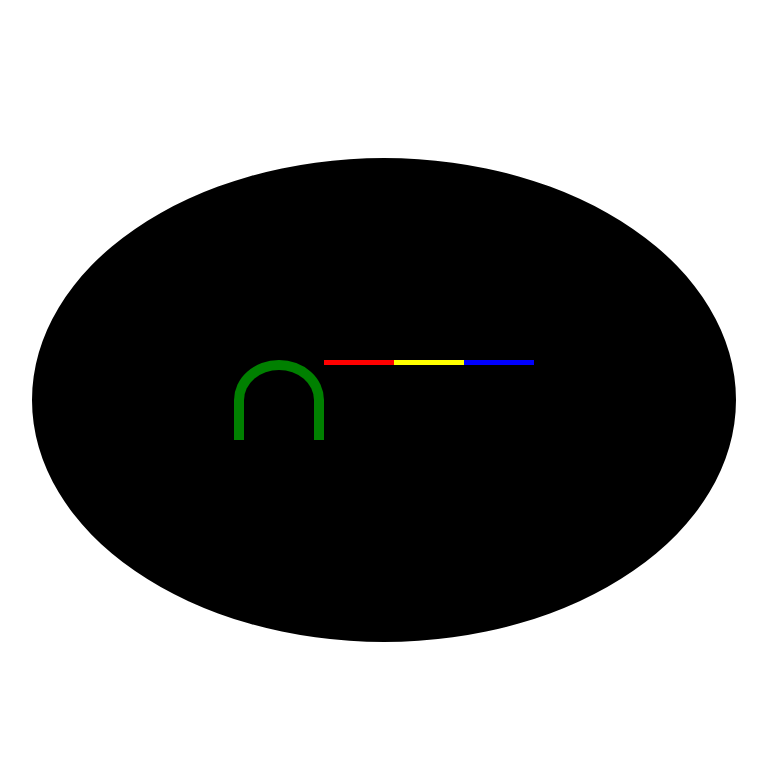
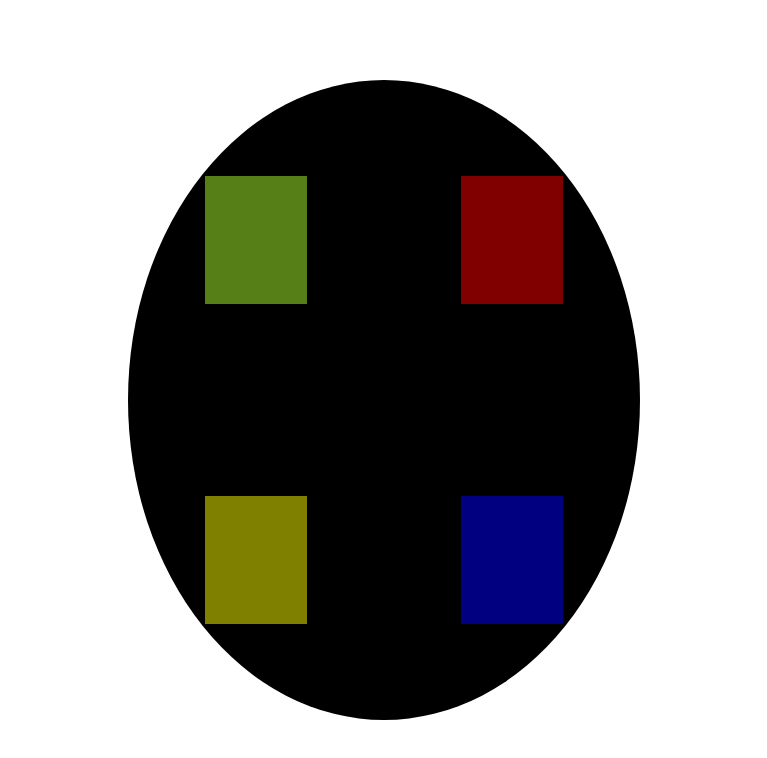
Before and after one commit to K-PPZ/simon, a website built with Vite: page index.html in a window 1280 px wide. Shown: the whole page, without its empty margins (256-1023 px from the left). Built offline with nearby package versions, Linux system fonts and the light colour scheme.

Commit message:
end visual

```diff
--- a/css/style.css
+++ b/css/style.css
@@ -7,37 +7,41 @@ body {
 }
 
 #simon {
+    height: 80%;
+    width: 40%;
+    background-color: black;
     display: flex;
-    padding: 15%;
+    flex-direction: column;
+    margin: 0;
     border-radius: 50%;
-    background-color: black;
-    border: 10px solid black;
 }
 
-#green {
-    border-top: 10px solid green;
-    border-left: 10px solid green;
-    border-right: 10px solid green;
-    border-top-left-radius: 50%;
-    border-top-right-radius: 50%;
-    height: 70px;
-    width: 70px;
+.color_contain {
+    height: 50%;
+    width: 100%;
+    border-radius: 50%;
+    display: flex;
+    justify-content: space-around;
+    align-items: center;
 }
 
-#red {
-    border-top: 5px solid red;
-    height: 70px;
-    width: 70px;
+.g_dark {
+    background-color: rgba(172, 255, 47, 0.5);
 }
 
-#yellow {
-    border-top: 5px solid yellow;
-    height: 70px;
-    width: 70px;
+.r_dark {
+    background-color: rgba(255, 0, 0, 0.5);
 }
 
-#blue {
-    border-top: 5px solid blue;
-    height: 70px;
-    width: 70px;
+.y_dark {
+    background-color: rgba(255, 255, 0, 0.5);
 }
+
+.b_dark {
+    background-color: rgba(0, 0, 255, 0.5);
+}
+
+.color_contain div {
+    height: 40%;
+    width: 20%;
+}
--- a/index.html
+++ b/index.html
@@ -11,10 +11,15 @@
 
   <body>
     <div id="simon">
-      <div id="green"></div>
-      <div id="red"></div>
-      <div id="yellow"></div>
-      <div id="blue"></div>
+      <div class="color_contain">
+        <div id="green" class="g_dark"></div>
+        <div id="red" class="r_dark"></div>
+      </div>
+
+      <div class="color_contain">
+        <div id="yellow" class="y_dark"></div>
+        <div id="blue" class="b_dark"></div>
+      </div>
     </div>
 
     <script src="js/app.js"></script>
```
